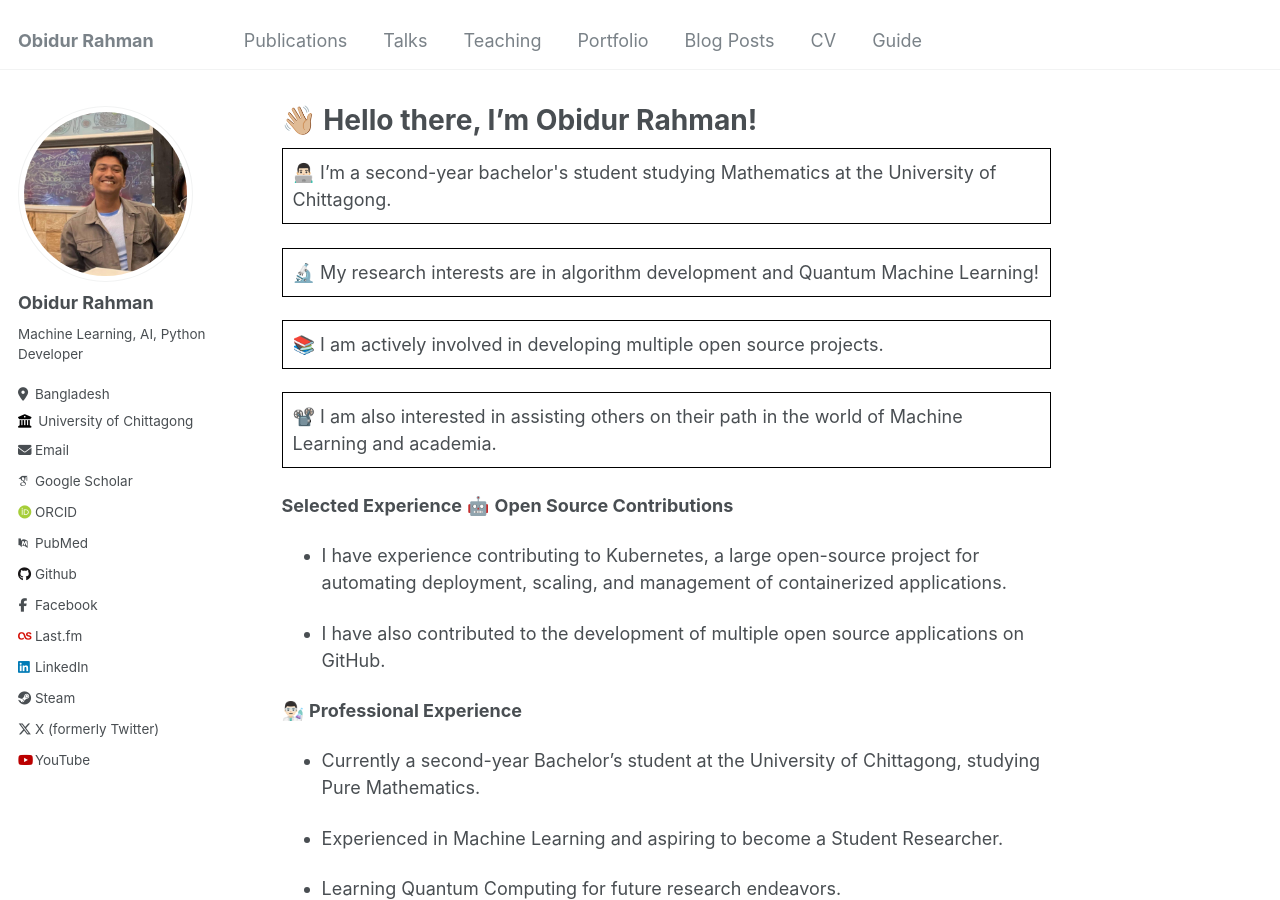
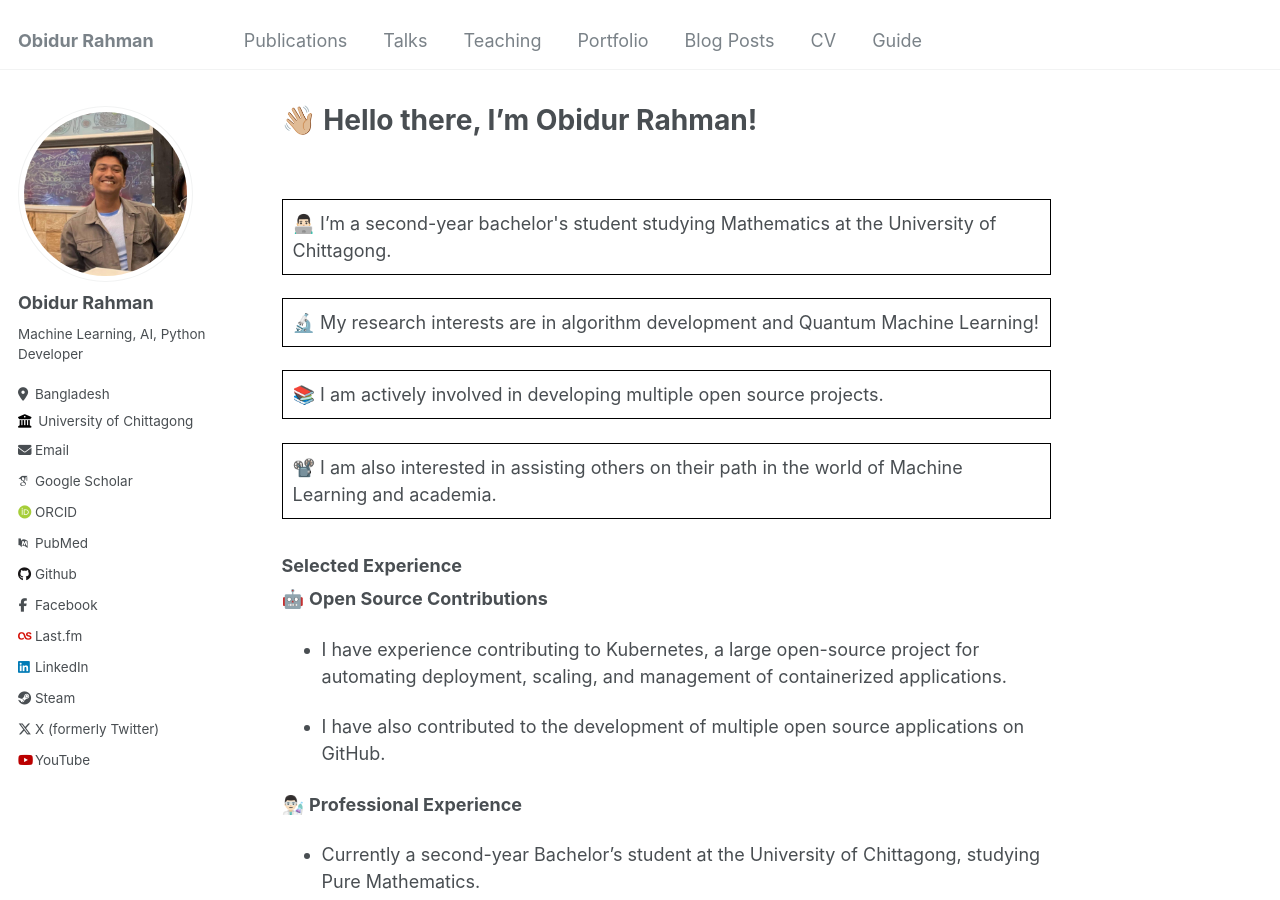
Before and after one commit to Ashfinn/personal-website, a Jekyll site: the page built from _pages/about.md, in a window 1280 px wide and 900 px high. Built offline with Jekyll 4.4.1, drawn with Linux system fonts in a browser that asks for light colours; some web fonts are replaced.

Commit message:
modified:   _pages/about.md

```diff
--- a/_pages/about.md
+++ b/_pages/about.md
@@ -7,14 +7,15 @@ redirect_from:
   - /about.html
 ---
 
-
+<br>
 <p style="border: 1px solid black; padding: 10px;"> 👨🏻‍💻 I’m a second-year bachelor's student studying Mathematics at the University of Chittagong. </p>
 <p style="border: 1px solid black; padding: 10px;"> 🔬 My research interests are in algorithm development and Quantum Machine Learning!</p>
 <p style="border: 1px solid black; padding: 10px;"> 📚 I am actively involved in developing multiple open source projects. </p>
 <p style="border: 1px solid black; padding: 10px;"> 📽️ I am also interested in assisting others on their path in the world of Machine Learning and academia. </p>
 
 
-**Selected Experience**
+### Selected Experience
+
 🤖 **Open Source Contributions**
 * I have experience contributing to Kubernetes, a large open-source project for automating deployment, scaling, and management of containerized applications.
 
```
